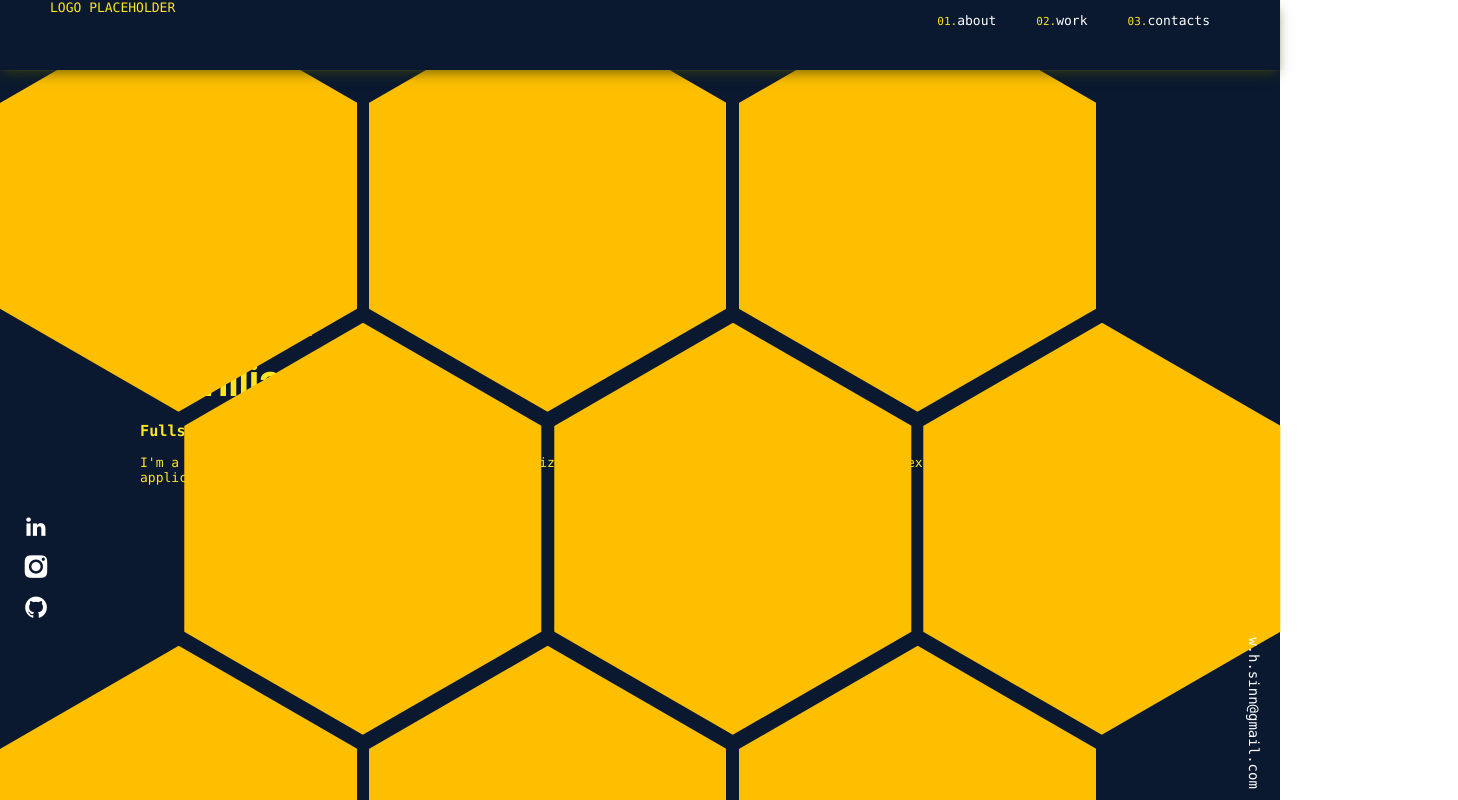
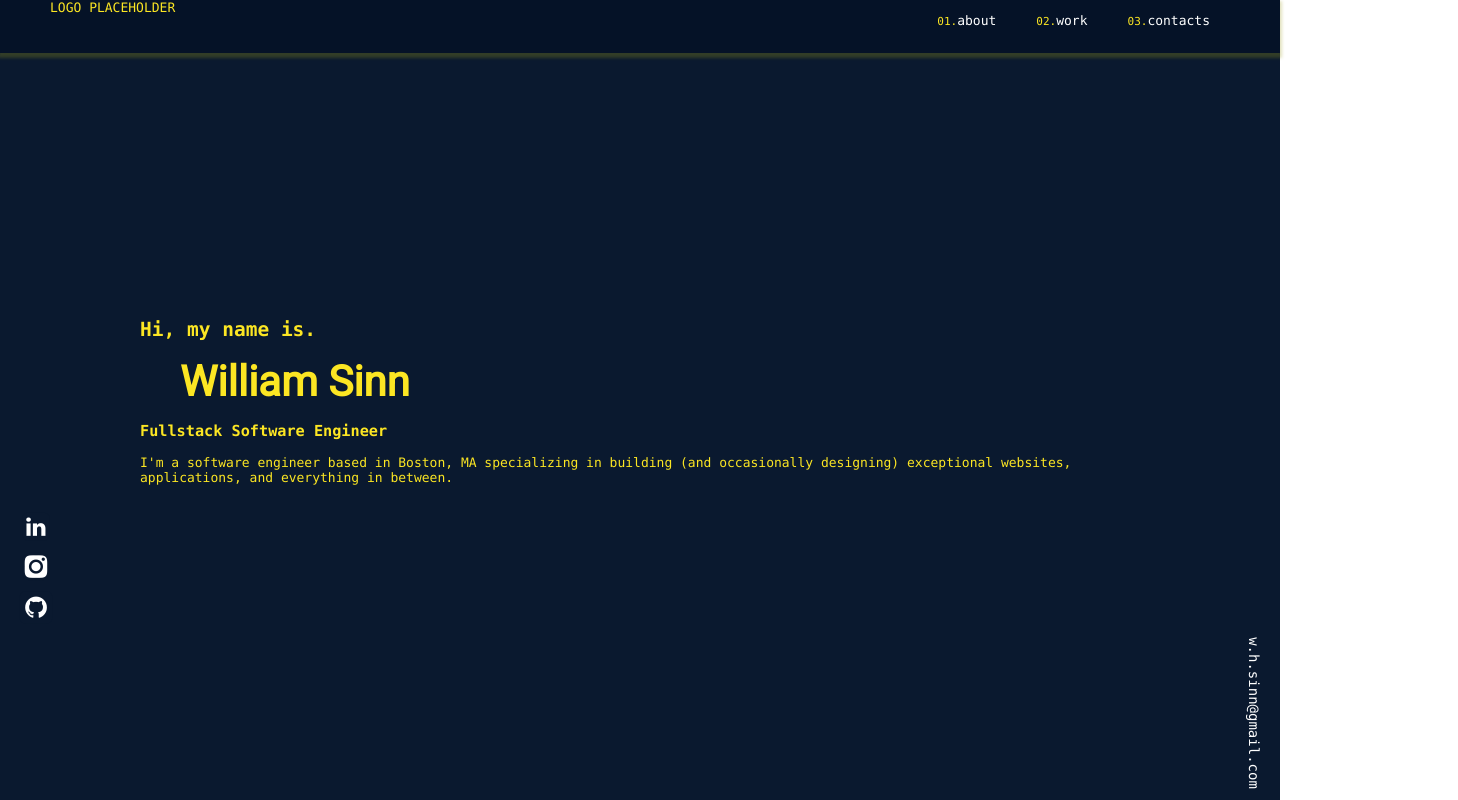
Before and after one commit to willsinn/ws-portfolio, a React (Create React App) app: page / in a window 1280 px wide. Shown: the top 800 px of the page, 1458 px wide, since content can reach past the window. Built offline with nearby package versions, Linux system fonts and the light colour scheme; a web font is replaced by a local one.

Commit message:
fix navbar bugs

```diff
--- a/src/App.css
+++ b/src/App.css
@@ -63,7 +63,6 @@ li {
 }
 .app {
   width: 100%;
-  overflow: scroll;
   display: flex;
   background-color: rgb(10, 25, 47);
   align-items: center;
@@ -91,12 +90,11 @@ li {
 .navbar {
   display: flex;
   justify-content: space-between;
-  height: 70px;
+  height: 75%;
   width: 100%;
-  box-shadow: 0 6px 12px -3px rgb(66, 66, 9, 69%),
-    0 0 0 1px rgb(208, 192, 41, 7%);
+  box-shadow: 0 3px 3px 2px rgb(154, 154, 24, 28%);
   padding: 0 50px;
-  background-color: var(--bg);
+  background-color: #051227;
 }
 .main {
   padding: 200px 150px;
@@ -106,13 +104,13 @@ li {
 .nav-wrap {
   display: flex;
   justify-content: space-between;
-  height: 100px;
+  height: 70px;
   width: 100%;
   position: fixed;
   top: 0;
   right: 0;
   left: 0;
-  z-index: 70;
+  z-index: 2;
 }
 .navbar-btn {
   padding: 13px 20px;
--- a/src/App.js
+++ b/src/App.js
@@ -4,15 +4,12 @@ import WorkPage from "./components/WorkPage";
 import LandingPage from "./components/LandingPage";
 import Navbar from "./components/Navbar";
 import ContactList from "./components/ContactList";
-import HexagonGrid from "./containers/HexagonGrid";
 
 import "./App.css";
 
 const App = () => {
   return (
     <div className="app">
-      <HexagonGrid />
-
       <div className="sider contact-links">
         <ContactList orient={"vertical"} />
       </div>
```
